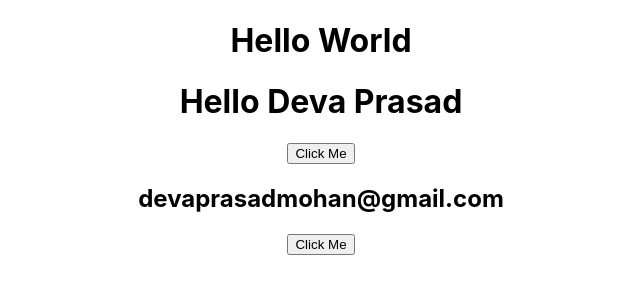
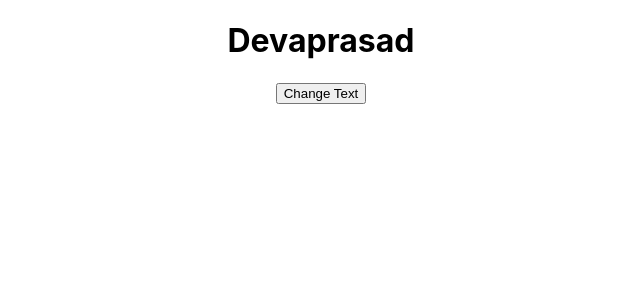
Before and after one commit to devaprasadnm/Sample_Project_FrontEnd, a React (Create React App) app: page / in a window 1280 px wide. Shown: the top 300 px of the page, without its empty margins (319-959 px from the left). Built offline with nearby package versions, Linux system fonts and the light colour scheme.

Commit message:
state established..

```diff
--- a/package.json
+++ b/package.json
@@ -6,7 +6,9 @@
     "@testing-library/jest-dom": "^5.16.5",
     "@testing-library/react": "^13.4.0",
     "@testing-library/user-event": "^13.5.0",
+    "bootstrap": "^3.4.1",
     "react": "^18.2.0",
+    "react-bootstrap": "^2.7.2",
     "react-dom": "^18.2.0",
     "react-scripts": "5.0.1",
     "web-vitals": "^2.1.4"
--- a/src/App.js
+++ b/src/App.js
@@ -2,6 +2,7 @@ import logo from './logo.svg';
 import './App.css';
 import Hello from './components/Hello';
 import MyClass from './components/MyClass';
+import Name from './components/Name';
 
 function App() {
 
@@ -10,9 +11,7 @@ function App() {
   }
   return (
     <div className="App">
-    <h1>Hello World</h1>
-    <Hello name="Deva" lastname="Prasad"/>
-    <MyClass email = "devaprasadmohan@gmail.com" myclick={click} />
+    <Name/>
     </div>
   );
 }
--- /dev/null
+++ b/src/components/Name.js
@@ -0,0 +1,27 @@
+import React, {Component} from 'react';
+
+class Name extends Component {
+    constructor(){
+        super();
+        this.state = {
+            name: "Devaprasad"
+        }
+    }
+    change(){
+        this.setState({
+            name: this.state.name==="Devaprasad" ? "Gayathri" : "Devaprasad"
+        })
+    }
+
+
+    render(){
+        return(
+            <div>
+            <h1>{this.state.name}</h1>
+            <button onClick={ () => this.change()}>Change Text</button>
+            </div>
+        );
+    }
+}
+
+export default Name;
--- a/src/index.js
+++ b/src/index.js
@@ -3,6 +3,7 @@ import ReactDOM from 'react-dom/client';
 import './index.css';
 import App from './App';
 import reportWebVitals from './reportWebVitals';
+// import 'bootstrap/dist/css/bootstrap.min.css '
 
 const root = ReactDOM.createRoot(document.getElementById('root'));
 root.render(
```
Also changed, not shown: 1 other file (tests, documents, lock files or other folders).
